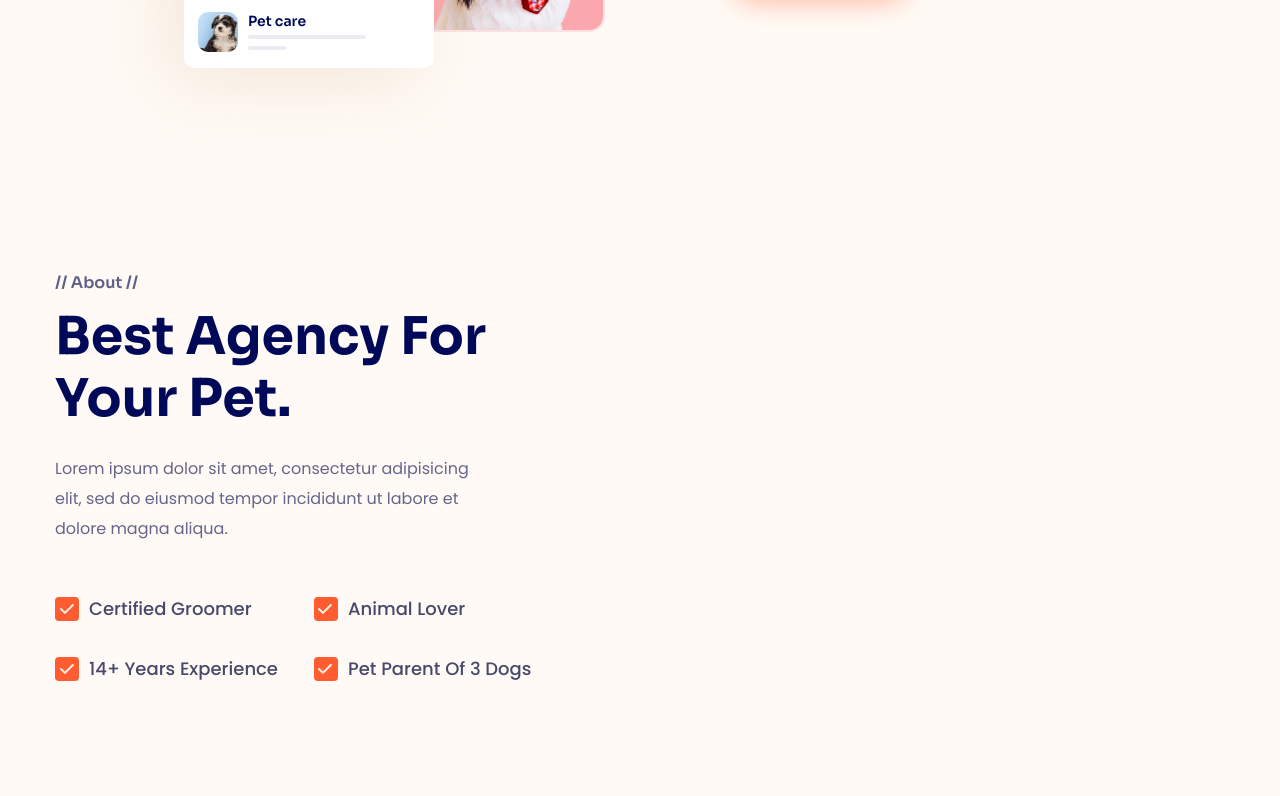
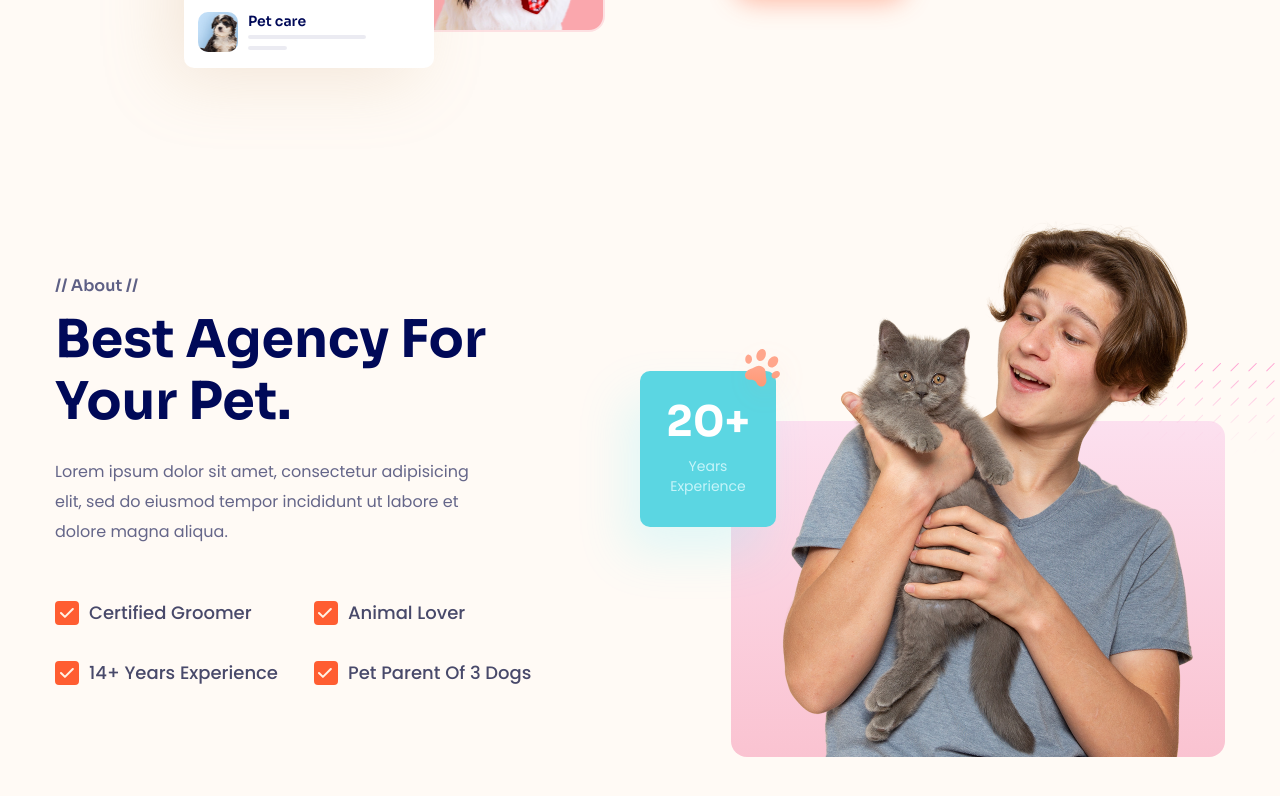
Before and after one commit to kienhao2209/f8-htmlcss-04, a plain HTML site: page index.html in a window 1280 px wide. Shown: the part 690-1486 px from the top of the page. Drawn offline with Linux system fonts and the light colour scheme.

Commit message:
About #2

```diff
--- a/assets/css/styles.css
+++ b/assets/css/styles.css
@@ -298,13 +298,14 @@ a {
 
 /* About */
 .about {
-    margin-top: 77px;
+    margin-top: 8px;
     padding: 130px 0;
 }
 
 .about__inner {
     display: grid;
     grid-template-columns: 1fr 1fr;
+    align-items: center;
 }
 
 .about__label {
@@ -363,3 +364,70 @@ a {
     left: 4.5px;
     content: url(../icons/check.svg);
 }
+
+.about__media {
+    position: relative;
+}
+
+.about__card {
+    position: absolute;
+    top: 165px;
+    left: 0;
+    width: 136px;
+    padding: 30px 26px;
+    border-radius: 10px;
+    background: #5BD6E2;
+    box-shadow: -15px 26px 48px 0 rgba(85, 240, 255, 0.17);
+    text-align: center;
+}
+
+.about__card-title {
+    color: #FFF;
+    font-family: Sora, sans-serif;
+    font-size: 4.2rem;
+    font-weight: 700;
+    line-height: 1
+}
+
+.about__card-desc {
+    margin-top: 14px;
+    color: #C6F4F9;
+    font-size: 1.4rem;
+    font-weight: 400;
+    line-height: 1.42;
+}
+
+.about__card-decor {
+    position: absolute;
+    top: -37px;
+    right: -33px;
+}
+
+.about__img-wrap {
+    position: relative;
+    width: 494px;
+    margin-left: auto;
+}
+
+.about__img-wrap::after {
+    position: absolute;
+    inset: auto 0 0 0;
+    z-index: -1;
+    content: "";
+    height: 336px;
+    border-radius: 16px;
+    background: linear-gradient(180deg, #FCE0EF 0%, #FAC3D1 100%);
+}
+
+.about__img {
+    display: block;
+    margin: 0 auto;
+    width: 450px;
+}
+
+.about__media-decor {
+    position: absolute;
+    top: 157px;
+    right: -50px;
+    z-index: -1;
+}
--- a/index.html
+++ b/index.html
@@ -293,7 +293,33 @@
                                 </span>
                             </div>
                         </section>
-                        <div class="about__media"></div>
+                        <div class="about__media">
+                            <!-- Card -->
+                            <div class="about__card">
+                                <b class="about__card-title">20+</b>
+                                <p class="about__card-desc">Years Experience</p>
+                                <img
+                                    src="./assets/icons/about-decor-01.svg"
+                                    alt=""
+                                    class="about__card-decor"
+                                />
+                            </div>
+
+                            <!-- About image wrapper -->
+                            <figure class="about__img-wrap">
+                                <img
+                                    src="./assets/img/about-01.png"
+                                    alt=""
+                                    class="about__img"
+                                />
+                            </figure>
+
+                            <img
+                                src="./assets/icons/about-decor-02.svg"
+                                alt=""
+                                class="about__media-decor"
+                            />
+                        </div>
                         <div class="about__media"></div>
                         <section class="about__content"></section>
                     </div>
```
Also changed, not shown: assets/icons/about-decor-01.svg (added), assets/icons/about-decor-02.svg (added), assets/img/about-01.png (added).
